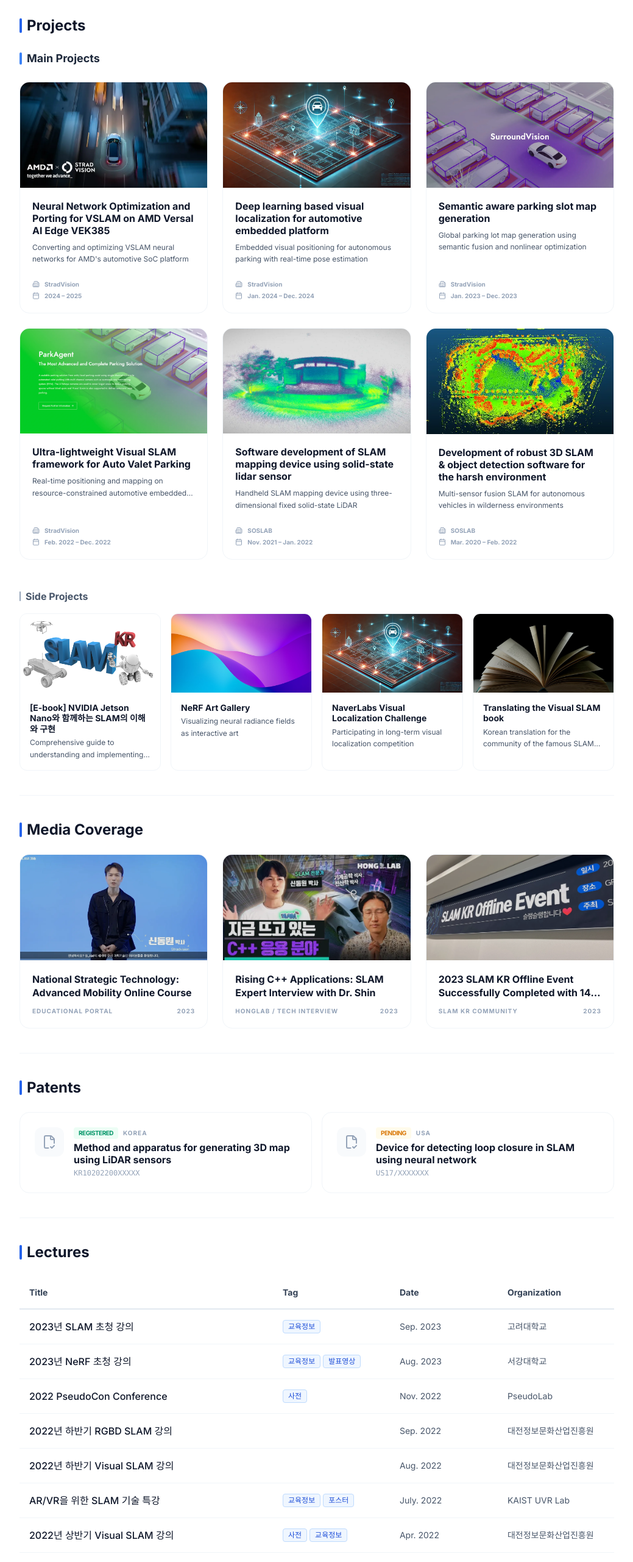
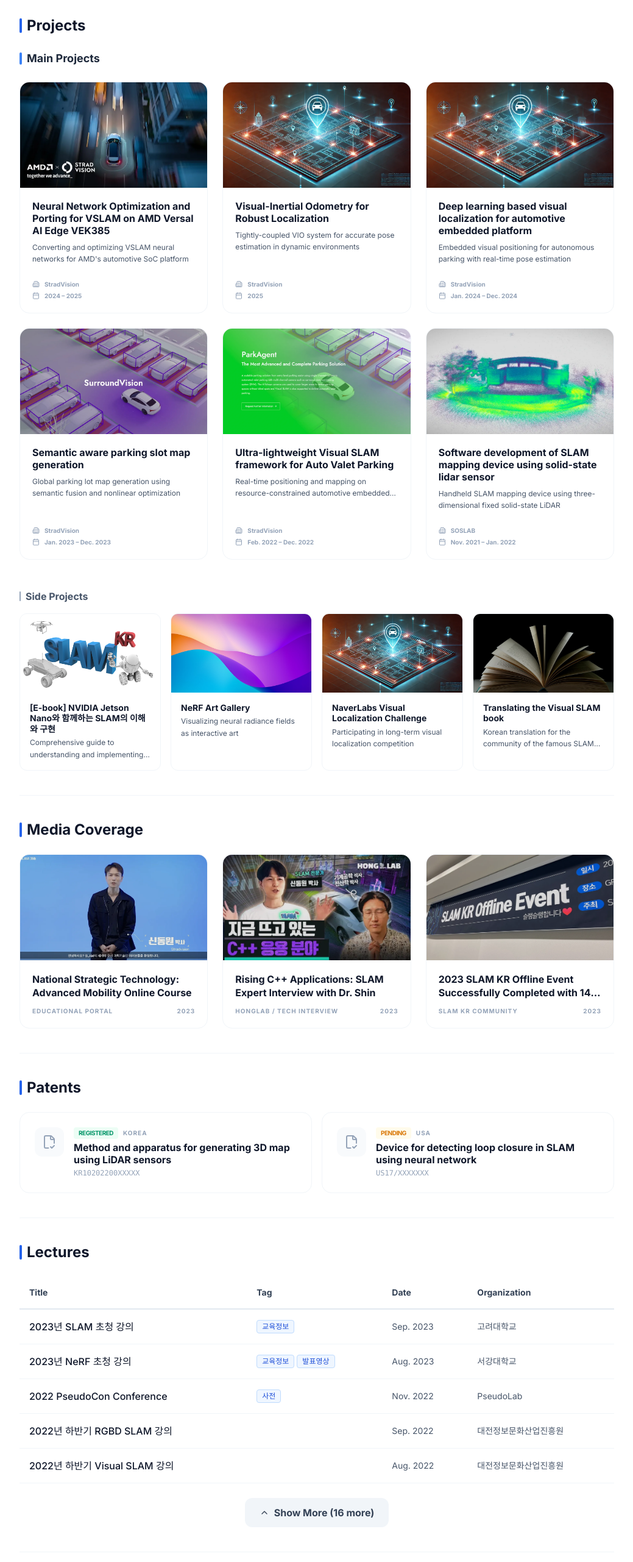
Before and after one commit to dong-won-shin/portfolio, a React (Vite) app: page / in a window 1280 px wide. Shown: the part 2020-4582 px from the top of the page at 61% size, without its empty margins (120-1159 px from the left). Built offline with nearby package versions, Linux system fonts and the light colour scheme.

Commit message:
add temporary vio project item

```diff
--- a/App.tsx
+++ b/App.tsx
@@ -341,6 +341,8 @@
   const [isMenuOpen, setIsMenuOpen] = useState(false);
   const [activeSection, setActiveSection] = useState('home');
   const [selectedProject, setSelectedProject] = useState<ProjectItem | MediaItem | null>(null);
+  const [showAllLectures, setShowAllLectures] = useState(false);
+  const [showAllStudyClubs, setShowAllStudyClubs] = useState(false);
 
   useEffect(() => {
     const observer = new IntersectionObserver(
@@ -667,7 +669,7 @@
                 </tr>
               </thead>
               <tbody>
-                {LECTURES.map((item, idx) => (
+                {(showAllLectures ? LECTURES : LECTURES.slice(0, 5)).map((item, idx) => (
                   <tr key={idx} className="border-b border-slate-100 hover:bg-slate-50 transition-colors">
                     <td className="py-4 px-4 text-slate-900 font-medium">{item.title}</td>
                     <td className="py-4 px-4">
@@ -686,6 +688,26 @@
               </tbody>
             </table>
           </div>
+          {LECTURES.length > 5 && (
+            <div className="mt-6 text-center">
+              <button
+                onClick={() => setShowAllLectures(!showAllLectures)}
+                className="px-6 py-3 bg-slate-100 hover:bg-slate-200 text-slate-700 font-bold rounded-xl transition-colors inline-flex items-center gap-2"
+              >
+                {showAllLectures ? (
+                  <>
+                    <ChevronRight className="w-4 h-4 rotate-90" />
+                    Show Less
+                  </>
+                ) : (
+                  <>
+                    <ChevronRight className="w-4 h-4 -rotate-90" />
+                    Show More ({LECTURES.length - 5} more)
+                  </>
+                )}
+              </button>
+            </div>
+          )}
         </Section>
 
         <Section title="Study Club" id="study-club">
@@ -698,7 +720,7 @@
                 </tr>
               </thead>
               <tbody>
-                {STUDY_CLUBS.map((item, idx) => (
+                {(showAllStudyClubs ? STUDY_CLUBS : STUDY_CLUBS.slice(0, 5)).map((item, idx) => (
                   <tr key={idx} className="border-b border-slate-100 hover:bg-slate-50 transition-colors">
                     <td className="py-4 px-4 text-slate-900 font-medium">{item.title}</td>
                     <td className="py-4 px-4">
@@ -715,6 +737,26 @@
               </tbody>
             </table>
           </div>
+          {STUDY_CLUBS.length > 5 && (
+            <div className="mt-6 text-center">
+              <button
+                onClick={() => setShowAllStudyClubs(!showAllStudyClubs)}
+                className="px-6 py-3 bg-slate-100 hover:bg-slate-200 text-slate-700 font-bold rounded-xl transition-colors inline-flex items-center gap-2"
+              >
+                {showAllStudyClubs ? (
+                  <>
+                    <ChevronRight className="w-4 h-4 rotate-90" />
+                    Show Less
+                  </>
+                ) : (
+                  <>
+                    <ChevronRight className="w-4 h-4 -rotate-90" />
+                    Show More ({STUDY_CLUBS.length - 5} more)
+                  </>
+                )}
+              </button>
+            </div>
+          )}
         </Section>
 
         <footer className="mt-32 py-16 border-t border-slate-100 text-center">
--- a/data.ts
+++ b/data.ts
@@ -91,6 +91,29 @@
         "/images/projects/amd-vek385-1.jpg",
         "/images/projects/amd-vek385-2.jpg",
         "/images/projects/amd-vek385-3.webp"
+      ]
+    }
+  },
+  {
+    id: "visual-inertial-odometry",
+    title: "Visual-Inertial Odometry for Robust Localization",
+    subtitle: "Tightly-coupled VIO system for accurate pose estimation in dynamic environments",
+    organization: "StradVision",
+    period: "2025",
+    thumbnail: "/images/projects/visual-loc.png",
+    details: {
+      overview: "Developing a visual-inertial odometry system that fuses camera and IMU data for robust and accurate pose estimation. The system uses tightly-coupled optimization to achieve high-precision localization even in challenging scenarios with rapid motion and varying lighting conditions.",
+      keyFeatures: [
+        "Tightly-coupled fusion of visual and inertial measurements",
+        "Real-time pose estimation with sub-centimeter accuracy",
+        "Robust feature tracking and outlier rejection",
+        "Efficient sliding-window optimization for computational efficiency"
+      ],
+      techStack: ["C++", "OpenCV", "Ceres Solver", "IMU Calibration", "Nonlinear Optimization", "SLAM"],
+      achievements: [
+        "Implemented tightly-coupled VIO with sliding-window optimization",
+        "Achieved real-time performance on embedded platforms",
+        "Demonstrated robustness in challenging lighting and motion conditions"
       ]
     }
   },
@@ -220,6 +243,7 @@
     organization: "SOSLAB",
     period: "Mar. 2020 – Feb. 2022",
     thumbnail: "/images/projects/robust-3d-slam-harsh.png",
+    hidden: true,
     details: {
       overview: "Developed real-time position estimation and 3D map generation algorithms for unmanned vehicles traveling in wilderness environments. The system integrates LiDAR, camera, and IMU sensor data to ensure robustness in challenging conditions.",
       keyFeatures: [
```
